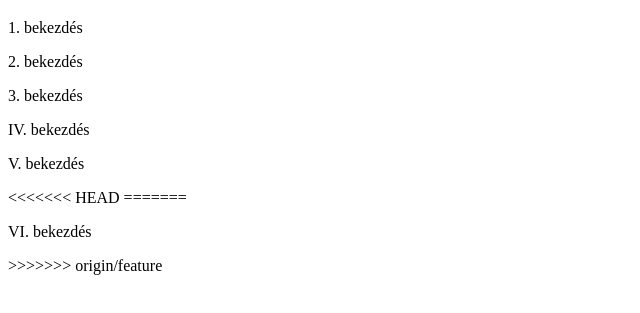
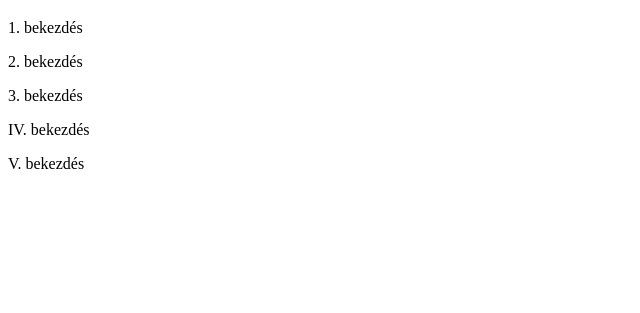
Before and after one commit to kovacsnandor/superhero, a plain HTML site: page index.html in a window 1280 px wide. Shown: the part 61-374 px from the top of the page, without its empty margins (0-640 px from the left). Drawn offline with Linux system fonts and the light colour scheme.

Commit message:
V. bekezdés

```diff
--- a/index.html
+++ b/index.html
@@ -12,9 +12,6 @@
     <p>3. bekezdés</p>
     <p>IV. bekezdés</p>
     <p>V. bekezdés</p>
-<<<<<<< HEAD
-=======
-    <p>VI. bekezdés</p>
->>>>>>> origin/feature
+
 </body>
 </html>
```
